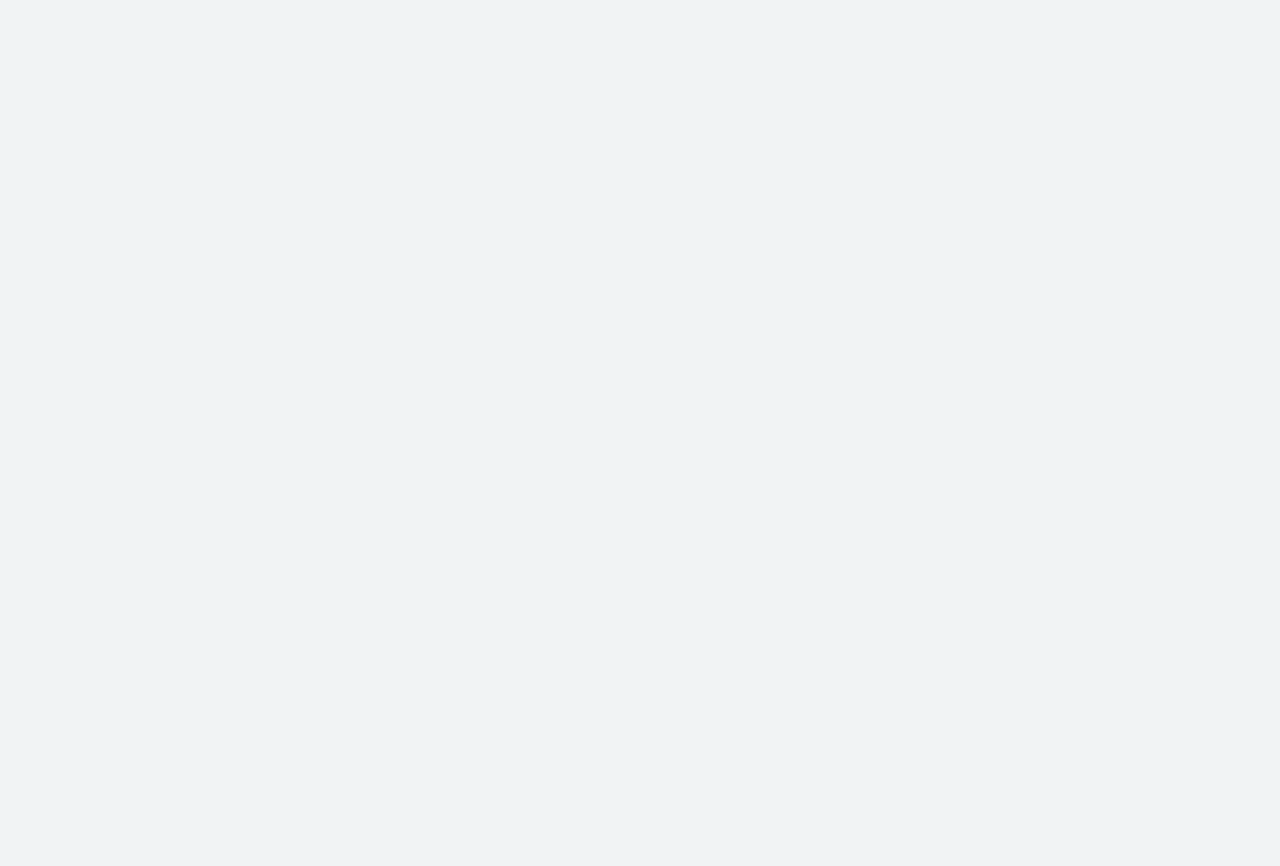
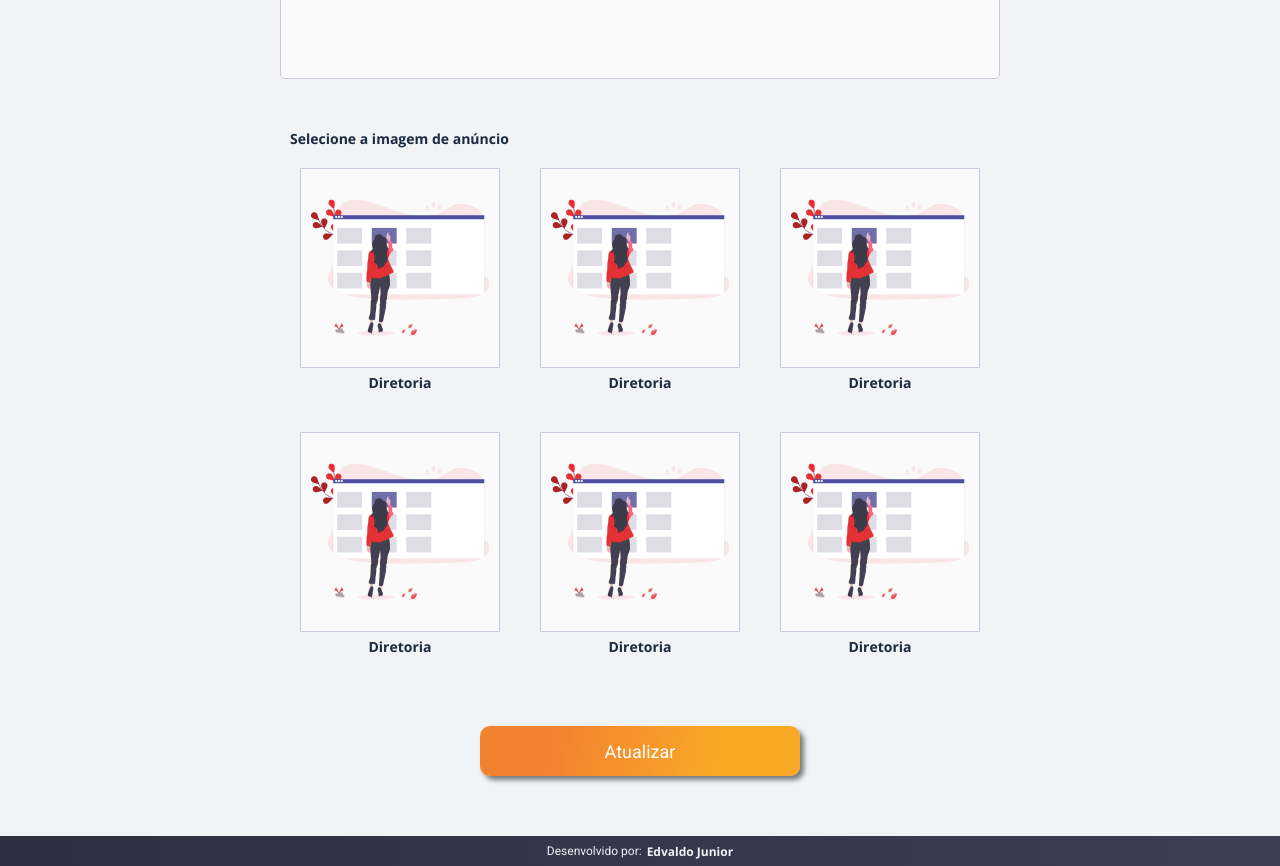
Before and after one commit to EddyPBR/mural-digital, a React (Create React App) app in the folder web/: page /admin/announces/update/1 in a window 1280 px wide. Shown: the part 620-1486 px from the top of the page. Before the commit the page ends 800 px from the top, so only its background shows below. Built offline with nearby package versions, Linux system fonts and the light colour scheme.

Commit message:
:package: Criando página de atualização de anuncio | :wrench: Alterando links

```diff
--- a/web/src/components/TableRow/index.tsx
+++ b/web/src/components/TableRow/index.tsx
@@ -36,14 +36,14 @@ const TableRow: React.FC<TableRow> = (props) => {
       <td>{title}</td>
       <td>{date}</td>
       <td>
-        <Link to={`/announces/edit/${id}`}>
+        <Link to={`/admin/announces/update/${id}`}>
           <FaEdit size={22} />
         </Link>
       </td>
       <td>
         <Link
           onClick={(event) => handleShowDeleteBox(event)}
-          to={`/announces/delete/${id}`}
+          to={`/admin/announces/delete/${id}`}
         >
           <FaTrash size={18} />
         </Link>
--- a/web/src/pages/AddAnnounce/index.tsx
+++ b/web/src/pages/UpdateAnnounce/index.tsx
@@ -6,12 +6,20 @@ import Input from "../../components/Input";
 import Textarea from "../../components/Textarea";
 import ImageInputRadio from "../../components/ImageInputRadio";
 
-const AddAnnounce: React.FC = () => {
+interface AnnounceParams {
+  id: string;
+}
+
+const UpdateAnnounce: React.FC<AnnounceParams> = (params) => {
+  const { id } = params;
+
+  // create a API call
+
   const [frontTitle, setFrontTitle] = useState("");
   const [textTitle, setTextTitle] = useState("");
   const [text, setText] = useState("");
 
-  const handleSaveAnnounce = (event: FormEvent) => {
+  const handleUpdateAnnounce = (event: FormEvent) => {
     event.preventDefault();
 
     const data = {
@@ -20,7 +28,8 @@ const AddAnnounce: React.FC = () => {
       text,
     }
 
-    console.log(data);
+    // create a API call
+    alert(data);
   }
 
   return (
@@ -63,7 +72,7 @@ const AddAnnounce: React.FC = () => {
             </List>
           </Column>
         </AnnounceForm>
-        <Button type="button" onClick={(event) => handleSaveAnnounce(event)}>CADASTRAR</Button>
+        <Button type="button" onClick={(event) => handleUpdateAnnounce(event)}>Atualizar</Button>
       </Announce>
     </>
   );
@@ -165,7 +174,7 @@ const Button = styled.button`
   width: 90vw;
   max-width: 17rem;
   height: 5rem;
-  background: linear-gradient(90deg, #1FF20D 0%, #3F9438 100%);
+  background: linear-gradient(103.5deg, #F38230 23.24%, #F9A825 74.81%);
   font: 400 1.8rem "Roboto", sans-serif;
   color: #fff;
   box-shadow: 4px 4px 5px rgba(0, 0, 0, 0.5);
@@ -196,4 +205,4 @@ const Button = styled.button`
   }
 `;
 
-export default AddAnnounce;
+export default UpdateAnnounce;
--- a/web/src/routes.tsx
+++ b/web/src/routes.tsx
@@ -6,6 +6,7 @@ import Announce from "./pages/Announce";
 import Admin from "./pages/Admin";
 import AdminAnnounces from "./pages/AdminAnnounces";
 import AddAnnounce from "./pages/AddAnnounce";
+import UpdateAnnounce from "./pages/UpdateAnnounce";
 
 import Footer from "./components/Footer";
 
@@ -17,6 +18,7 @@ const Routes: React.FC = () => {
       <Route path="/admin/" exact component={Admin} />
       <Route path="/admin/announces" exact component={AdminAnnounces} />
       <Route path="/admin/announces/add" exact component={AddAnnounce} />
+      <Route path="/admin/announces/update/:id" exact component={UpdateAnnounce} />
       <Footer />
     </BrowserRouter>
   );
```
